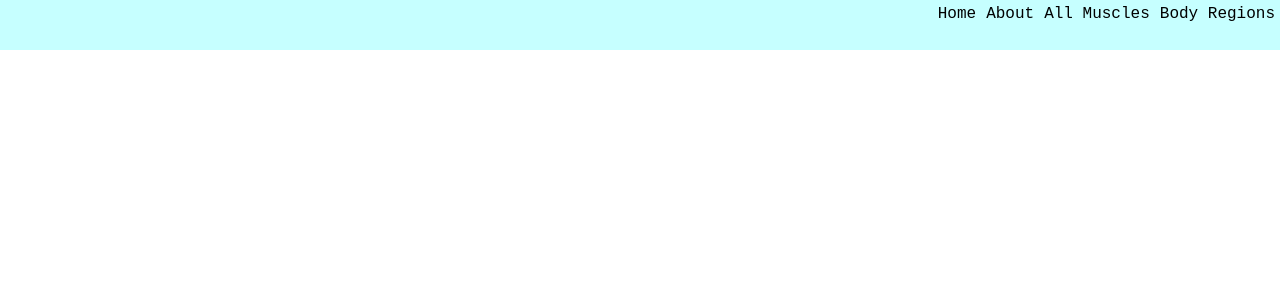
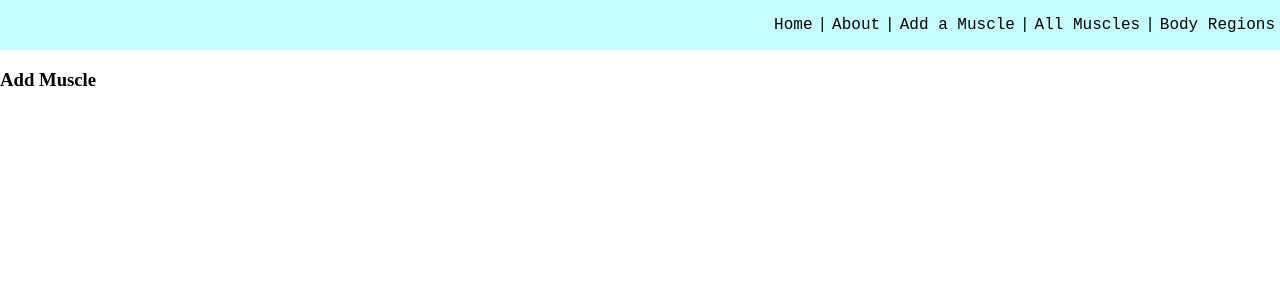
Before and after one commit to jaubrey92/anatomy_study_guide, a React (Vite) app in the folder client/: page /add in a window 1280 px wide. Shown: the top 300 px of the page. Built offline with nearby package versions, Linux system fonts and the light colour scheme.

Commit message:
add flashcard page

```diff
--- a/client/src/App.css
+++ b/client/src/App.css
@@ -26,6 +26,18 @@ a:hover {
   text-align: center;
   margin: 5px;
   background-color: aqua;
+}
+
+header {
+  background-color: #C6FFFF;
+  display: flex;
+  justify-content: flex-end;
+}
+
+.navStyle {
+  display: flex;
+  align-items: center;
+  justify-content: center;
 }
 
 .homePage {
--- a/client/src/App.jsx
+++ b/client/src/App.jsx
@@ -11,6 +11,7 @@ import HeadAndNeck from './pages/regions/HeadAndNeck'
 import HipAndThigh from './pages/regions/HipAndThigh'
 import ShankAndFoot from './pages/regions/ShankAndFoot'
 import ShoulderGirdle from './pages/regions/ShoulderGirdle'
+import AddMuscle from './pages/AddMuscle'
 
 const App = () => {
   return (
@@ -20,6 +21,7 @@ const App = () => {
         <Routes>
           <Route path="/" element={<Home />} />
           <Route path="/about" element={<About />} />
+          <Route path="/add" element={<AddMuscle />} />
           <Route path="/view/cards" element={<MuscleIndex />} />
           <Route path="/cards/details/:cardId" element={<MuscleDetails />} />
           <Route path="/view/region" element={<RegionIndex />} />
--- a/client/src/components/Header.jsx
+++ b/client/src/components/Header.jsx
@@ -3,10 +3,10 @@ import { Link } from 'react-router-dom'
 const Header = () => {
   return (
     <header>
-      <nav>
-        <Link to="/">Home</Link>
-        <Link to="/about">About</Link>
-        <Link to="/view/cards">All Muscles</Link>
+      <nav className="navStyle">
+        <Link to="/">Home</Link> |<Link to="/about">About</Link> |{' '}
+        <Link to="/add">Add a Muscle</Link> |
+        <Link to="/view/cards">All Muscles</Link> |
         <Link to="/view/region">Body Regions</Link>
       </nav>
     </header>
--- /dev/null
+++ b/client/src/pages/AddMuscle.jsx
@@ -0,0 +1,9 @@
+const AddMuscle = () => {
+  return (
+    <div>
+      <h3>Add Muscle</h3>
+    </div>
+  )
+}
+
+export default AddMuscle
```
